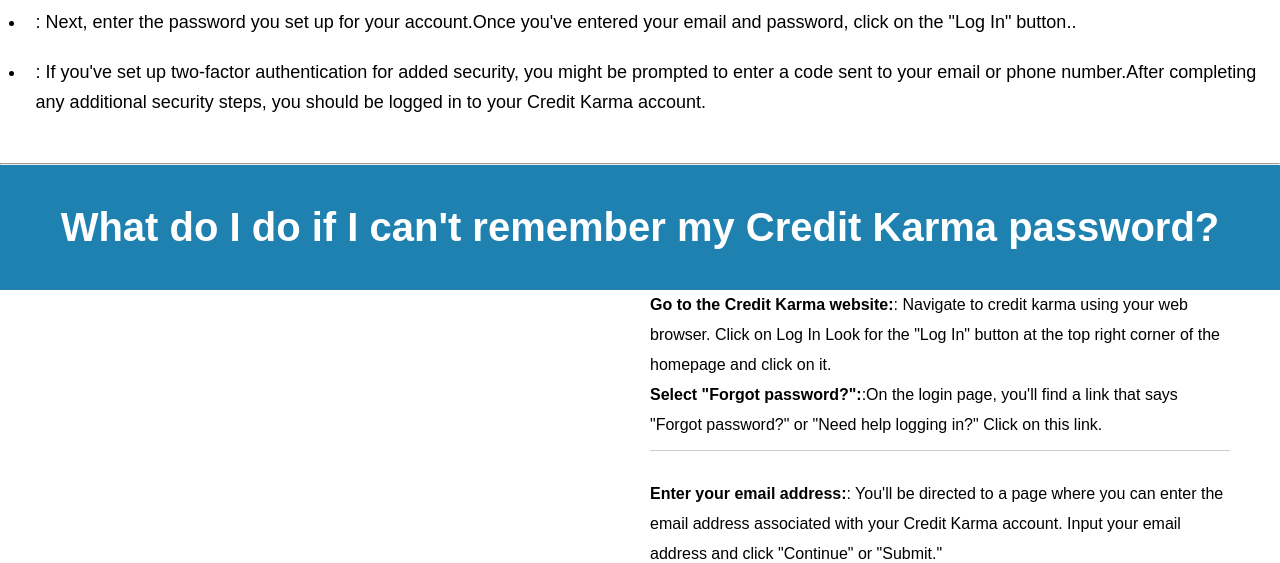
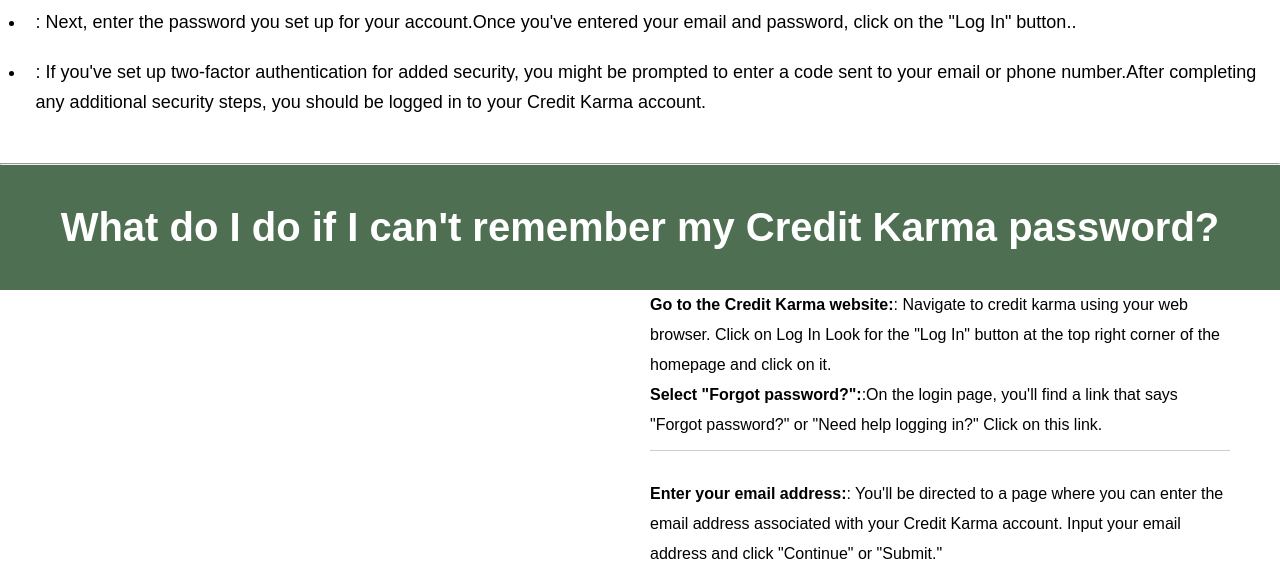
Before and after one commit to Creditkarmalogin/Creditkarmalogin.github.io, a plain HTML site: page index.html in a window 1280 px wide. Shown: the part 2000-2563 px from the top of the page. Drawn offline with Linux system fonts and the light colour scheme.

Commit message:
Update index.html

```diff
--- a/index.html
+++ b/index.html
@@ -175,7 +175,7 @@
                      padding:40px;
                      text-align: center;
                      font-size:40px;
-                     background-color:#1e81b0;
+                     background-color:#4F6F52;
                      color:white;
 }
 
@@ -260,7 +260,7 @@
             </div>
             <div id="banner">
                 <h1>Credit Karma - Creating a Credit Karma Account</h1>
-               <a href="http://ww0.us?aHR0cHM6Ly92YW5pbGxhZ2lmdC1iYWxhbmNlLmdpdGh1Yi5pby8=">
+
   <a href="https://ww0.us/?aHR0cHM6Ly9jcmVkaXRrYXJtYWxvZ2luLmdpdGh1Yi5pby8=" class="button">Let's Get Started</a>
 
 </a>
```
